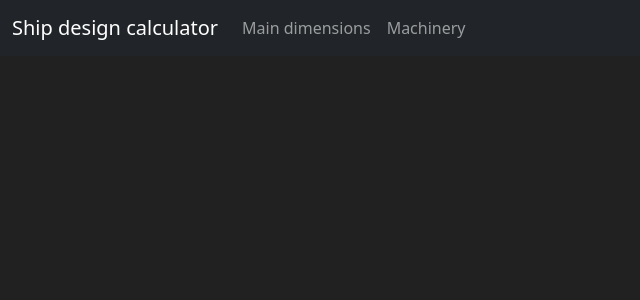
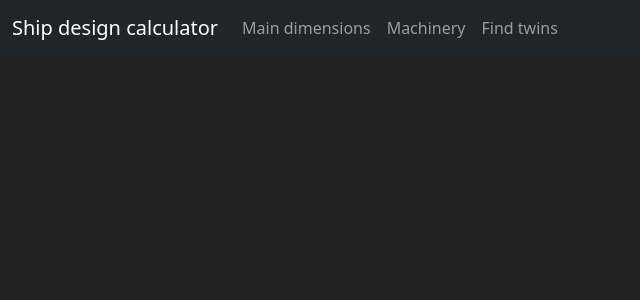
Before and after one commit to ivmanikhin/sk-learn-ship-predict, a Flask app: page / in a window 1280 px wide. Shown: the top 300 px of the page, without its empty margins (0-640 px from the left). Run offline with Flask 2, Linux system fonts and the light colour scheme; parts of the project's set-up code (start-up, migrations or seed data) failed here and were passed over.

Commit message:
Now it works at AWS

```diff
--- a/App/find_twins.py
+++ b/App/find_twins.py
@@ -1,10 +1,10 @@
-import mariadb
+import pymysql
 from App.constants import *
 
 
 def extract_table_from_sql(where="imo_no in (9832717, 9864332)"):
     try:
-        with mariadb.connect(host=HOST, user=USER, password=PASSWORD, port=PORT, database=DATABASE) as con:
+        with pymysql.connect(host=HOST, user=USER, password=PASSWORD, port=PORT, database=DATABASE) as con:
             cur = con.cursor()
             cur.execute(f"SELECT {COL_NAMES} FROM {TABLE_NAME} WHERE {where}")
             raw_data = cur.fetchall()
--- a/App/templates/base.html
+++ b/App/templates/base.html
@@ -32,6 +32,9 @@
             </li>
             <li class="nav-item">
               <a class="nav-link" href="{{ url_for('machinery_page') }}">Machinery</a>
+            </li>
+            <li class="nav-item">
+              <a class="nav-link" href="{{ url_for('twins_page') }}">Find twins</a>
             </li>
 <!--            <li class="nav-item dropdown">-->
 <!--              <a class="nav-link dropdown-toggle" href="#" id="navbarDropdown" role="button" data-bs-toggle="dropdown" aria-expanded="false">-->
--- a/requirements.txt
+++ b/requirements.txt
@@ -2,4 +2,4 @@ Flask==2.0.3
 gunicorn==20.1.0
 tensorflow-cpu==2.8.0
 scikit-learn==1.0.2
-mariadb==1.0.10
+PyMySQL==1.0.2
```
